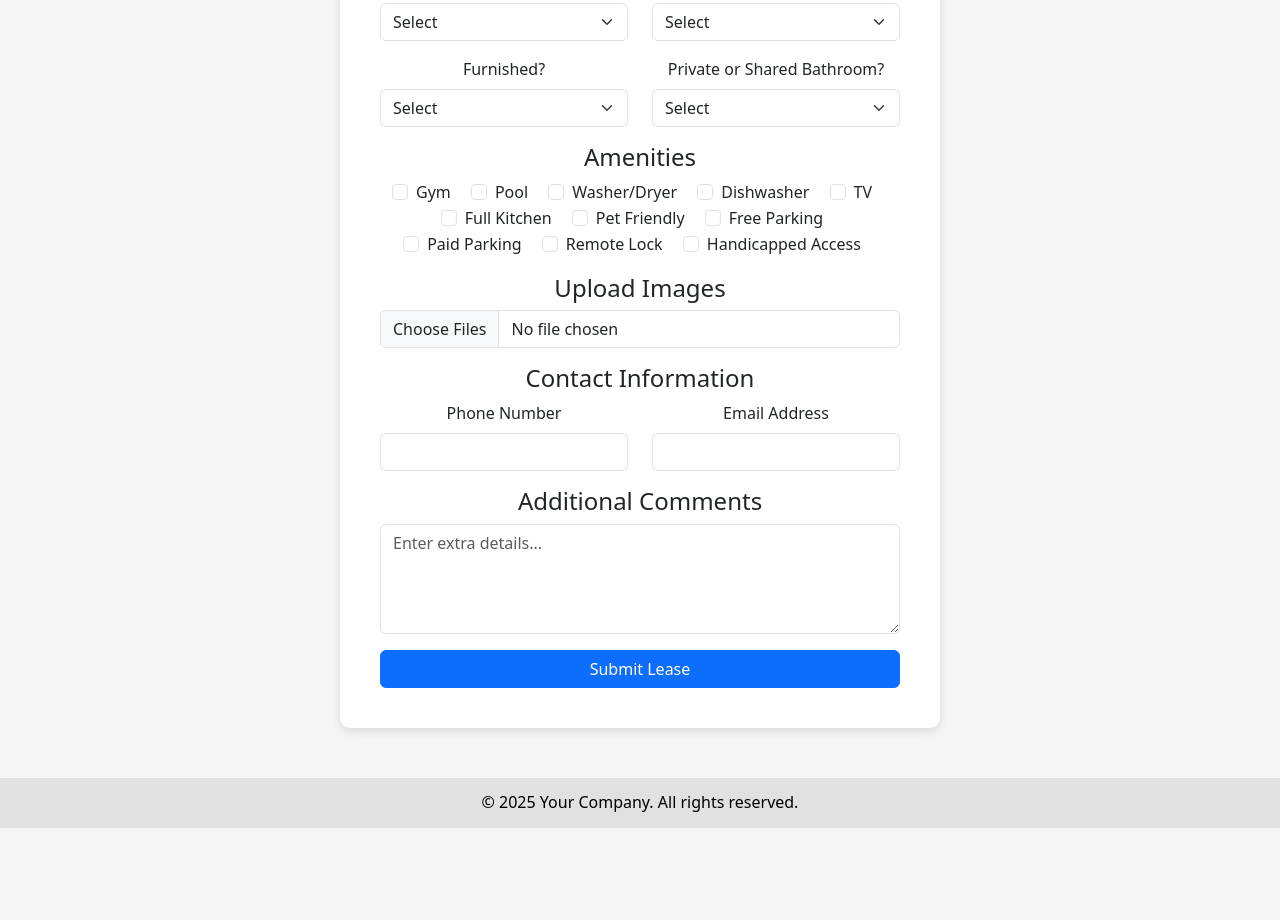
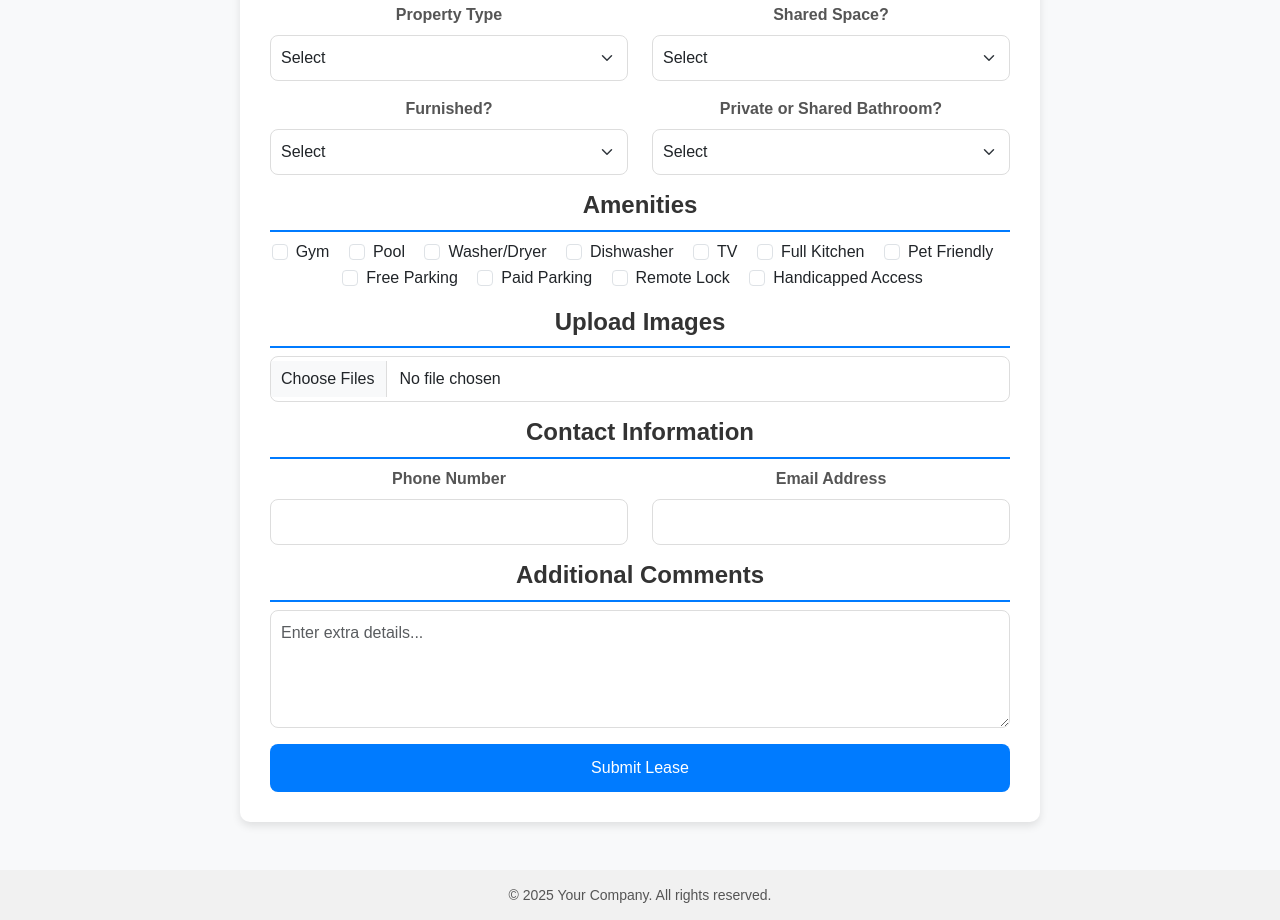
Before and after one commit to patelde510/LeaseIt, a website: page app/public/post.html in a window 1280 px wide. Shown: the part 654-1574 px from the top of the page. Before the commit the page ends 1482 px from the top, so only its background shows below. Drawn offline with nearby package versions, Linux system fonts and the light colour scheme; no server answers.

Commit message:
post enhancement

```diff
--- a/app/public/post.html
+++ b/app/public/post.html
@@ -8,6 +8,8 @@
     <link href="https://cdn.jsdelivr.net/npm/bootstrap@5.3.0/dist/css/bootstrap.min.css" rel="stylesheet">
     <link rel="stylesheet" href="style/navbar.css">
     <link rel="stylesheet" href="style/styles.css">
+    <link rel="stylesheet" href="style/post.css">
+
 </head>
 
 <body>
--- /dev/null
+++ b/app/public/style/post.css
@@ -0,0 +1,73 @@
+/* General Styling */
+body {
+    background-color: #f8f9fa;
+    font-family: 'Arial', sans-serif;
+}
+
+/* Container */
+#post-content-container {
+    max-width: 800px;
+    margin: 40px auto;
+    padding: 30px;
+    background: #ffffff;
+    border-radius: 10px;
+    box-shadow: 0 4px 8px rgba(0, 0, 0, 0.1);
+}
+
+/* Headers */
+h4 {
+    font-weight: 600;
+    color: #333;
+    padding-bottom: 10px;
+    border-bottom: 2px solid #007bff;
+}
+
+/* Labels */
+.form-label {
+    font-weight: 600;
+    color: #555;
+}
+
+/* Inputs and Selects */
+.form-control,
+.form-select {
+    border-radius: 8px;
+    padding: 10px;
+    border: 1px solid #ddd;
+    transition: 0.3s;
+}
+
+.form-control:focus,
+.form-select:focus {
+    border-color: #007bff;
+    box-shadow: 0 0 5px rgba(0, 123, 255, 0.5);
+}
+
+/* Amenities */
+.form-check-inline {
+    margin-right: 15px;
+}
+
+/* Buttons */
+button[type="submit"] {
+    background: #007bff;
+    border: none;
+    padding: 12px;
+    font-size: 16px;
+    border-radius: 8px;
+    transition: 0.3s;
+}
+
+button[type="submit"]:hover {
+    background: #0056b3;
+}
+
+/* Footer */
+.footer {
+    text-align: center;
+    padding: 15px;
+    background: #f1f1f1;
+    color: #555;
+    font-size: 14px;
+    margin-top: 40px;
+}
```
Also changed, not shown: app/server.js (+4 -3 lines).
